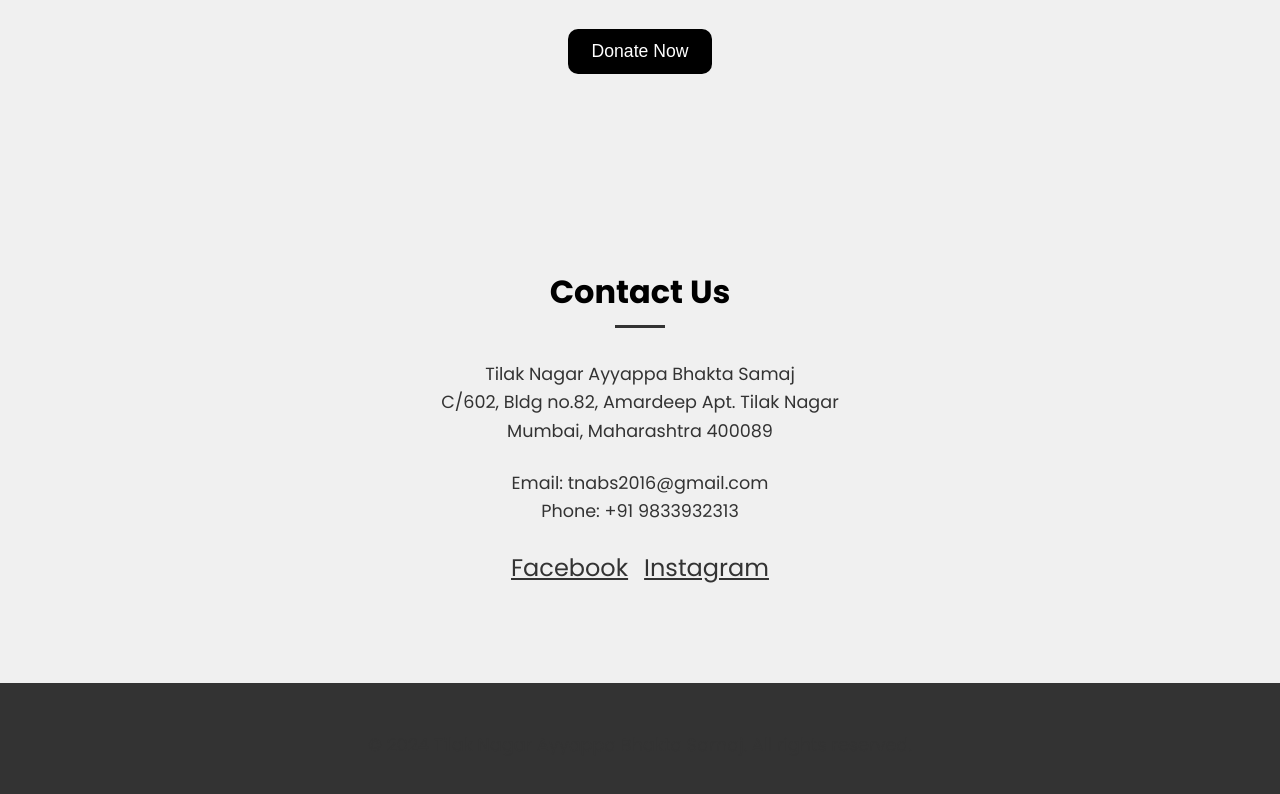
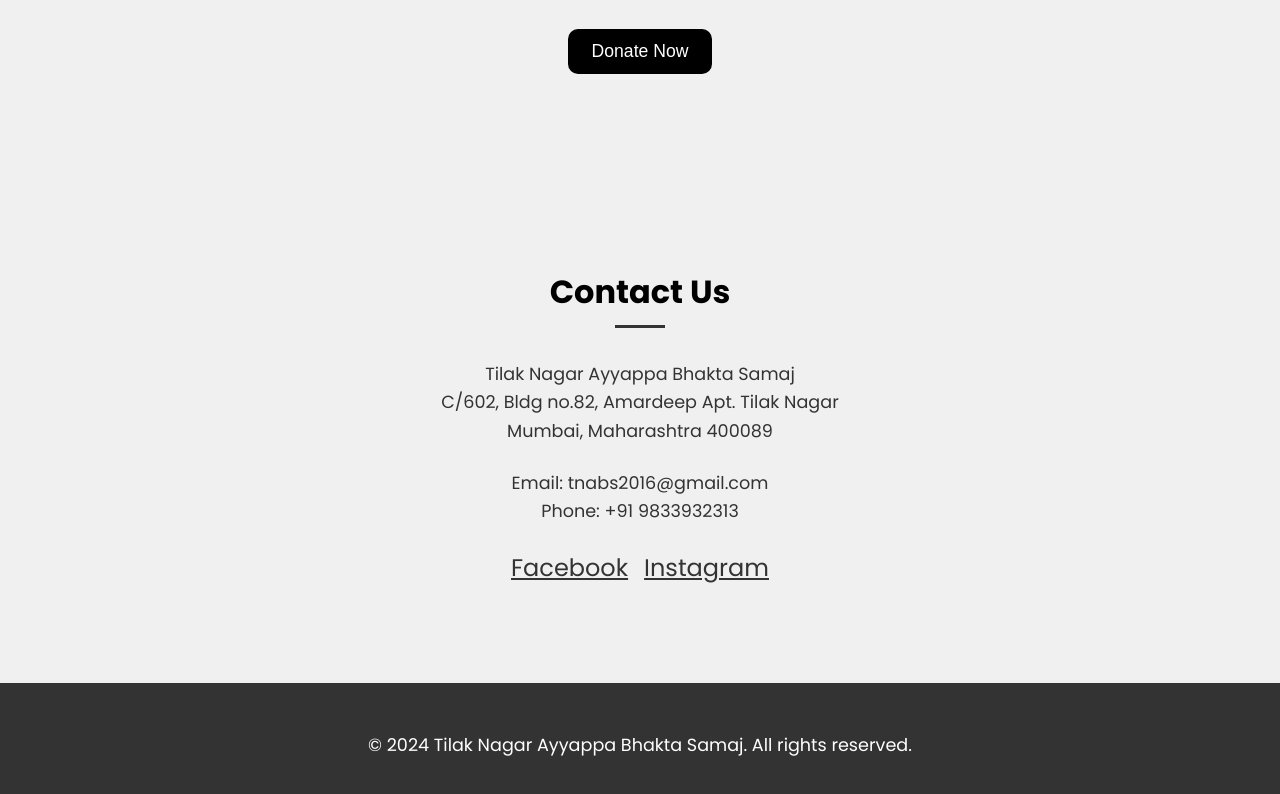
Before and after one commit to aadivinod/TNABS, a React (Create React App) app: page / in a window 1280 px wide. Shown: the part 1788-2582 px from the top of the page. Built offline with nearby package versions, Linux system fonts and the light colour scheme.

Commit message:
footer changed

```diff
--- a/package.json
+++ b/package.json
@@ -6,6 +6,8 @@
     "@testing-library/jest-dom": "^5.17.0",
     "@testing-library/react": "^13.4.0",
     "@testing-library/user-event": "^13.5.0",
+    "firebase-tools": "^13.24.2",
+    "firestore": "^1.1.6",
     "qrcode.react": "^4.1.0",
     "react": "^18.3.1",
     "react-dom": "^18.3.1",
--- a/src/App.js
+++ b/src/App.js
@@ -3,7 +3,9 @@ import Homepage from './components/homepage';
 
 function App() {
   return (
+
     <div className="App">
+      <title>Ayyappa Bhakta Samaj</title>
       <Homepage />
     </div>
   );
--- a/src/components/homepage.css
+++ b/src/components/homepage.css
@@ -334,3 +334,7 @@ h2::after {
     align-items: center;
   }
 }
+.footer .container p
+{
+  color: var(--accent-color);
+}
```
Also changed, not shown: 1 other file (tests, documents, lock files or other folders).
